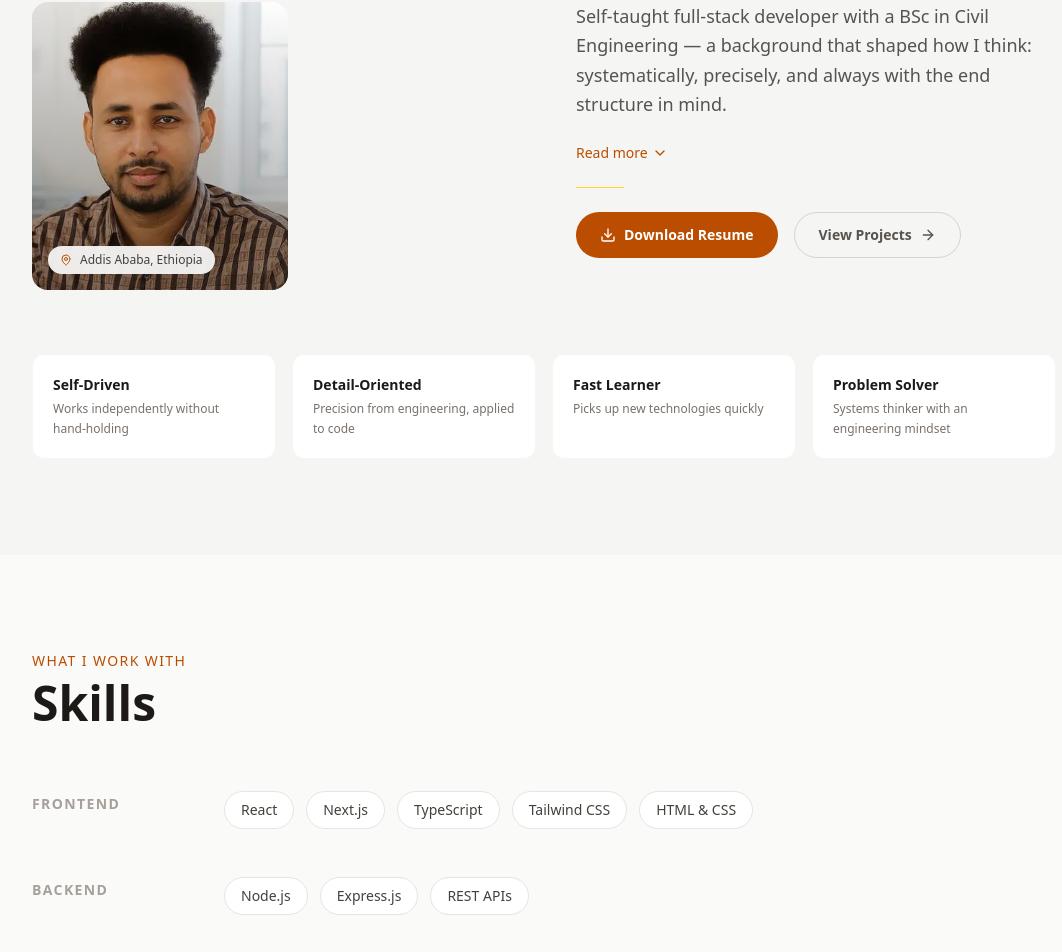
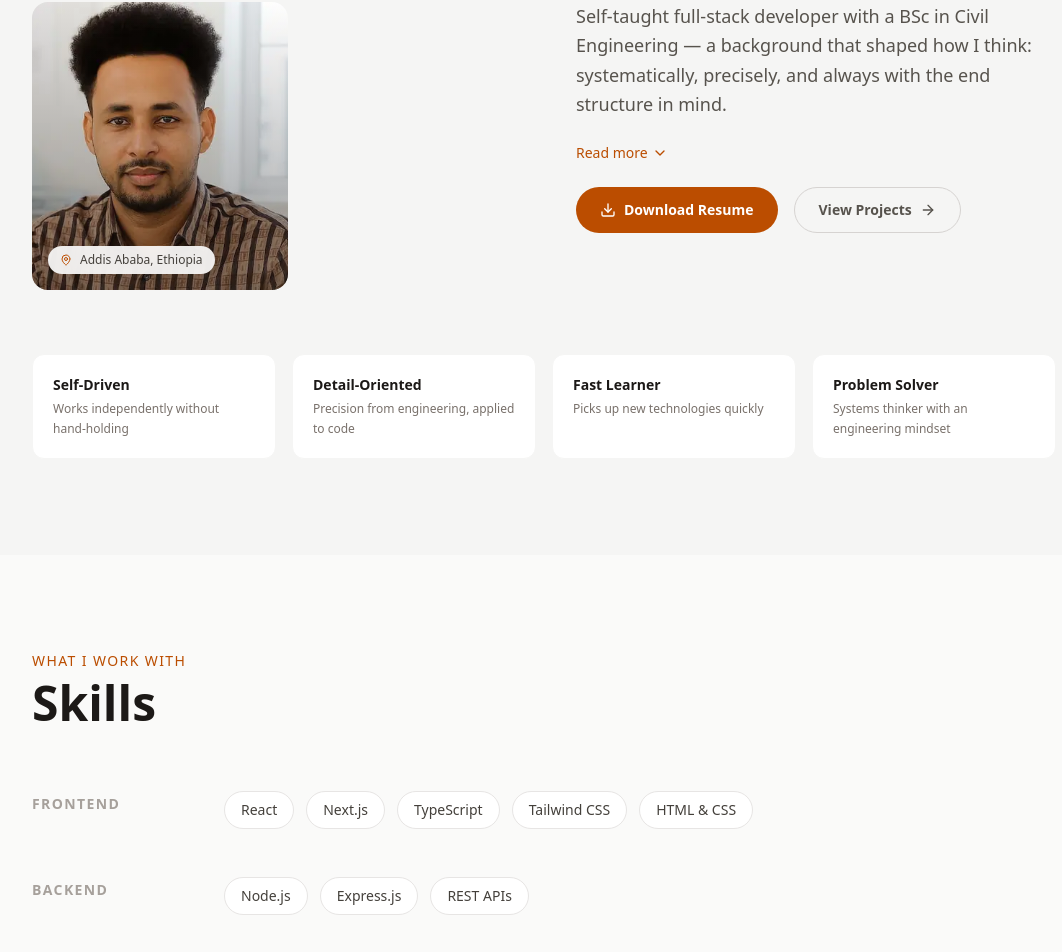
Before and after one commit to binicode/biniyam-portfolio, a Next.js app: page / in a window 1280 px wide. Shown: the part 1034-1986 px from the top of the page, without its empty margins (96-1158 px from the left). Built offline with nearby package versions, Linux system fonts and the light colour scheme.

Commit message:
fix: remove amber divider above resume button

```diff
--- a/src/components/sections/About.tsx
+++ b/src/components/sections/About.tsx
@@ -109,9 +109,6 @@ export default function About() {
                             )}
                         </button>
 
-                        {/* Divider */}
-                        <div className="w-12 h-px bg-amber-300 dark:bg-cyan-800" />
-
                         {/* Resume + Projects buttons */}
                         <div className="flex flex-col sm:flex-row gap-4">
 
```
